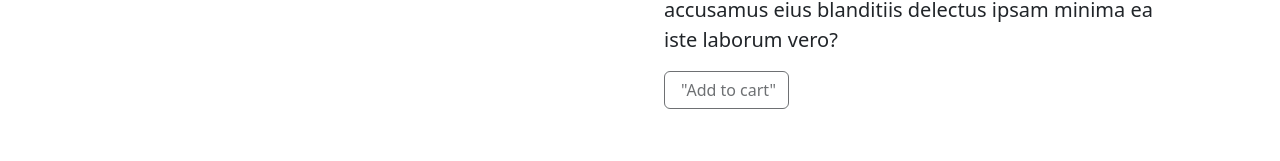
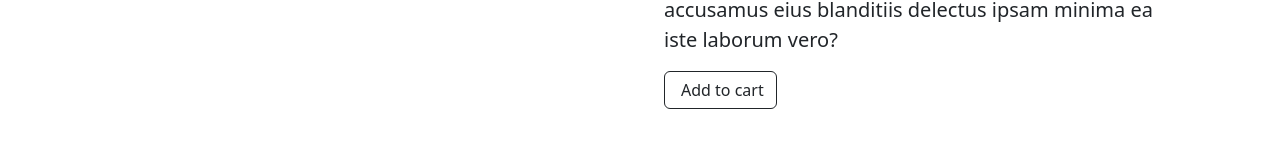
Before and after one commit to leoseis/ecommerce-frontend, a React (Vite) app: page /products/1 in a window 1280 px wide. Shown: the part 1047-1208 px from the top of the page. Built offline with nearby package versions, Linux system fonts and the light colour scheme; no server answers.

Commit message:
product detail page fixed

```diff
--- a/src/components/product/ProductPage.jsx
+++ b/src/components/product/ProductPage.jsx
@@ -1,15 +1,25 @@
-import ProductPagePlaceHolder from "./ProductPagePlaceHolder"
-import RelatedProducts from "./RelatedProducts"
-import { BASE_URL } from "../../api"
-import api from "../../api"
-
-
-
+import ProductPagePlaceHolder from "./ProductPagePlaceHolder";
+import RelatedProducts from "./RelatedProducts";
+import { useParams } from "react-router-dom";
+import { useEffect } from "react";
+import { BASE_URL } from "../../api";
+import api from "../../api";
 
 const ProductPage = () => {
+  const { slug } = useParams();
+
+  useEffect(function () {
+    api.get(`product_detail/${slug}/`)
+      .then((res) => {
+        console.log(res.data);
+      })
+      .catch((err) => {
+        console.log(err.message);
+      });
+  }, []);
   return (
-  <div>
-    <ProductPagePlaceHolder/>
+    <div>
+      <ProductPagePlaceHolder />
       <section className="py-3">
         <div className="container px-4 px-lg-5 my-5">
           <div className="row gx-4 gx-lg-5 align-items-center">
@@ -33,15 +43,14 @@ const ProductPage = () => {
                 delectus ipsam minima ea iste laborum vero?
               </p>
               <div className="d-flex">
-
                 <button
                   className="btn btn-outline-dark flex-shrink-0"
                   type="button"
-                  onClick
-                  disabled
+                  onClick={() => console.log("Add to cart clicked")}
+                  disabled={false} // or true if you want it disabled
                 >
                   <i className="bi-cart-fill me-1"></i>
-                  "Add to cart"
+                  Add to cart
                 </button>
               </div>
             </div>
@@ -49,9 +58,9 @@ const ProductPage = () => {
         </div>
       </section>
 
-      <RelatedProducts  />
+      <RelatedProducts />
     </div>
-  )
-}
+  );
+};
 
-export default ProductPage
+export default ProductPage;
```
